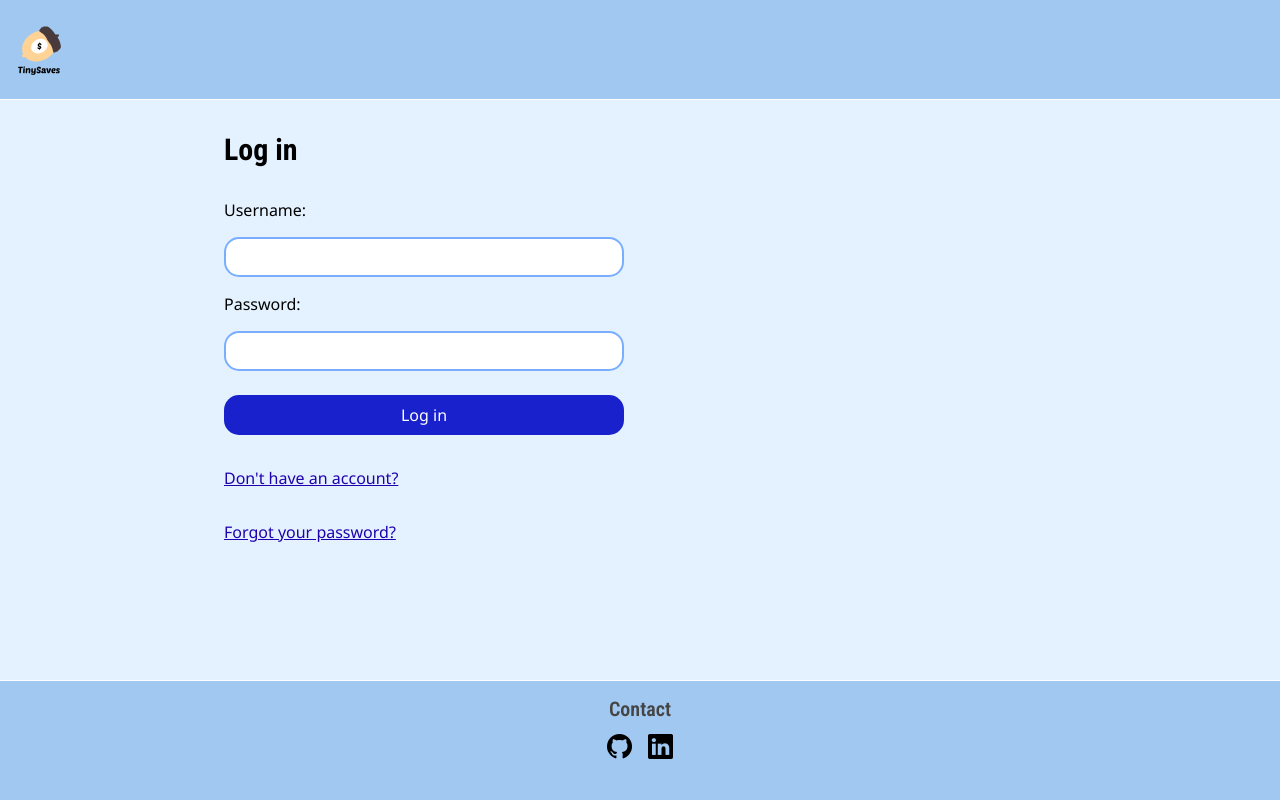
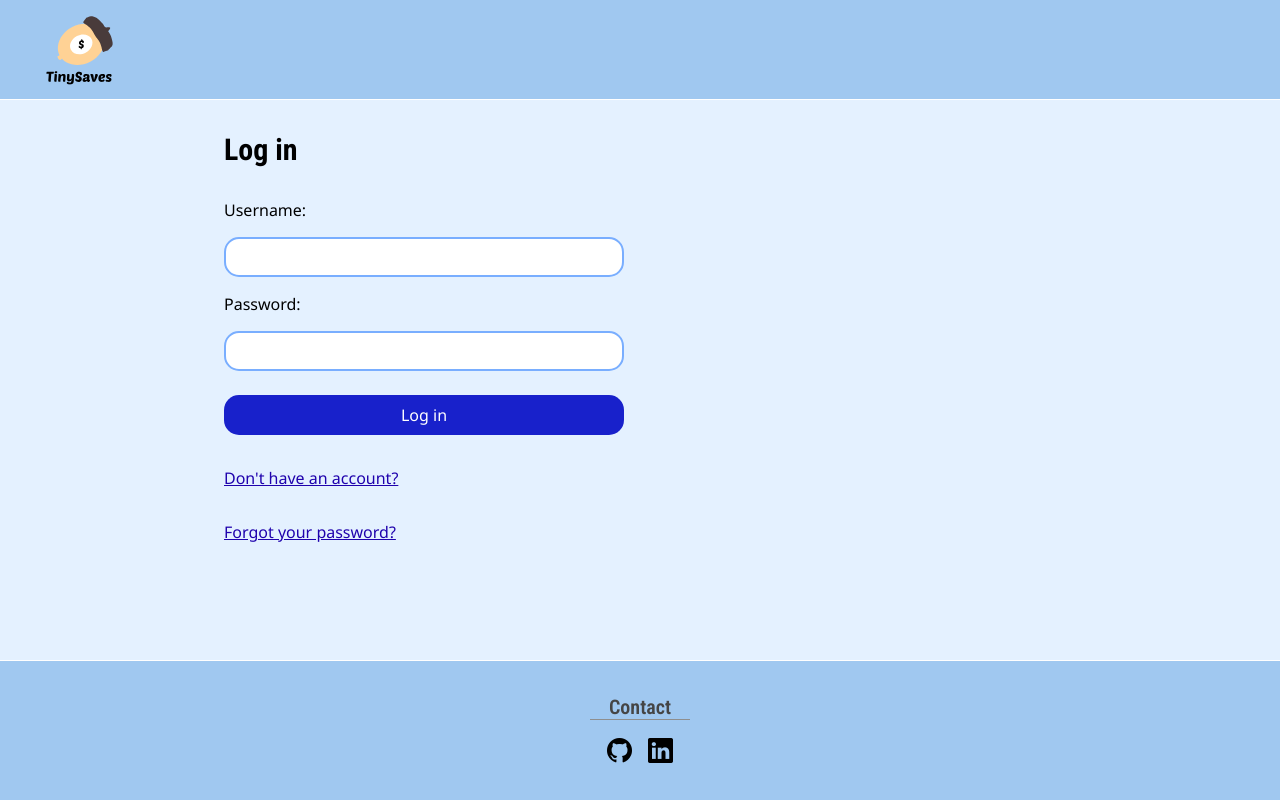
Before and after one commit to Niccar95/tinysaves, a Next.js app: page / in a window 1280 px wide. Built offline with nearby package versions, Linux system fonts and the light colour scheme.

Commit message:
fixed placement of small icons and elements

```diff
--- a/src/app/layout.tsx
+++ b/src/app/layout.tsx
@@ -23,7 +23,7 @@ export default async function RootLayout({
           </main>
           <footer>
             <section className="contactSection">
-              <h3>Contact</h3>
+              <h3 className="contactHeading">Contact</h3>
 
               <div className="linkWrapper">
                 <a
--- a/src/styles/_navbars.scss
+++ b/src/styles/_navbars.scss
@@ -28,10 +28,14 @@
     }
 
     ul {
-
       display: flex;
       flex-direction: column;
       list-style: none;
+
+      @include desktop() {
+        margin-top: 40px;
+      }
+
 
 
    li {
--- a/src/styles/globals.scss
+++ b/src/styles/globals.scss
@@ -30,6 +30,15 @@ header {
   padding: 1rem;
   background-color: #A0C8F0;
   border-bottom: solid 1px white;
+
+  .logo {
+    width: 80px;
+    height: 80px;
+
+  @include desktop() {
+   margin-left: 30px;
+   }
+  }
 
 
   @include desktop() {
@@ -98,7 +107,8 @@ a {
 footer {
   display: flex;
   justify-content: center;
-  height: 120px;
+  align-items: center;
+  height: 140px;
   padding: 1rem;
   background-color: #A0C8F0;
   border-top: solid 1px white;
@@ -108,13 +118,18 @@ footer {
     display:flex;
     flex-direction: column;
     align-items: center;
-    gap: 0.5rem;
+    gap: 0.8rem;
+    text-align: center;
+
+    .contactHeading {
+      width: 100px;
+      border-bottom: solid 1px $tertiary-border-color;
+    }
 
 
     .linkWrapper {
       display: flex;
       gap: 1rem;
-
 
       .footerLink {
         color: black;
```
Also changed, not shown: public/logo.svg.
